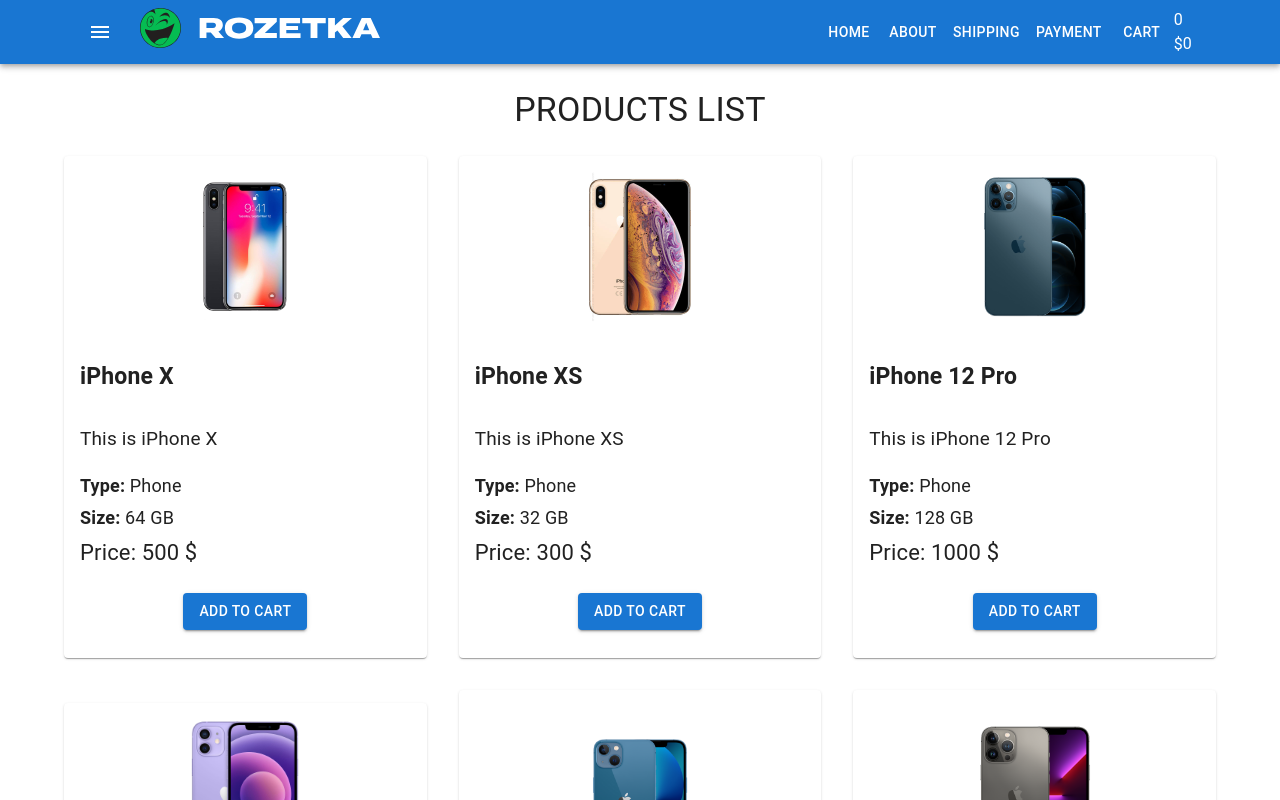
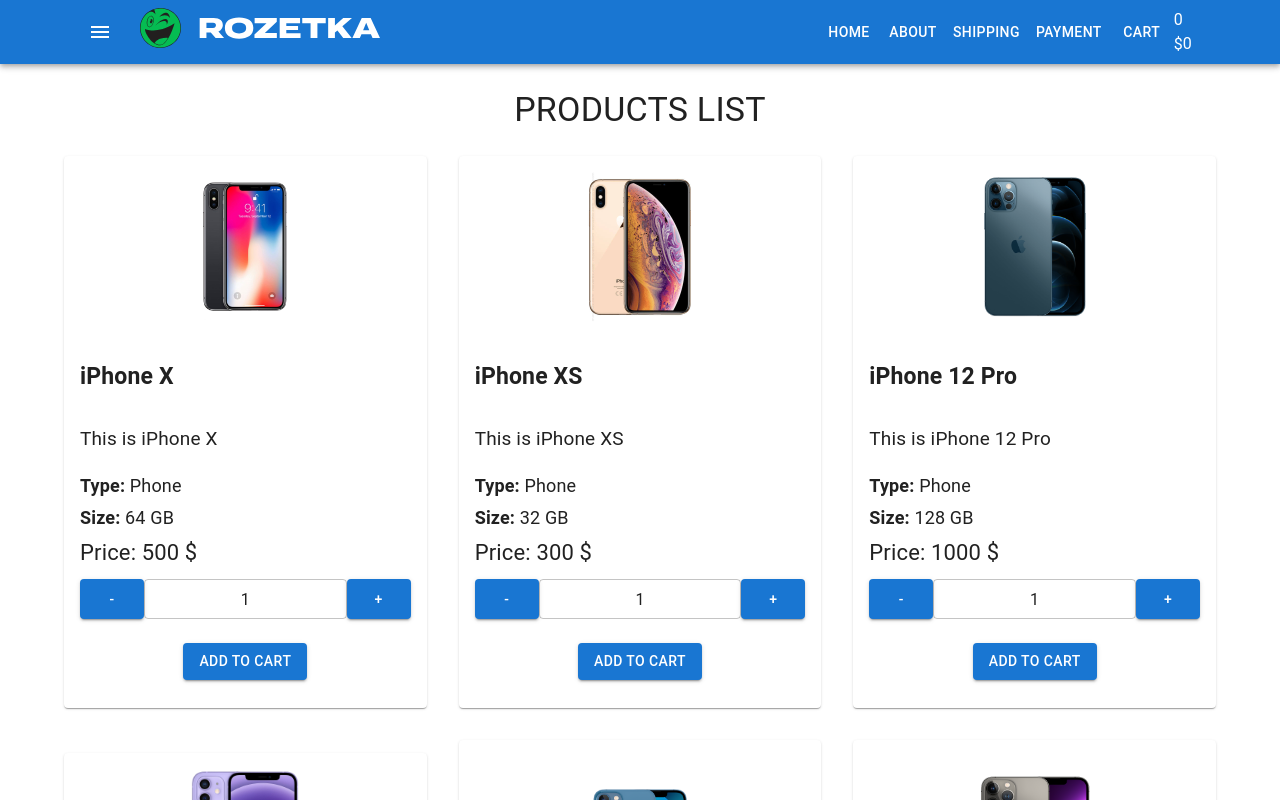
Before and after one commit to LevVaschenko/fake-shop, a React (Create React App) app: page / in a window 1280 px wide. Shown: the top 800 px of the page. Built offline with nearby package versions, Linux system fonts and the light colour scheme.

Commit message:
add product-quantity

```diff
--- a/src/components/Products/ProductListItem.scss
+++ b/src/components/Products/ProductListItem.scss
@@ -28,4 +28,12 @@
         }
         text-align: center;
     }
+    .product-quantity {
+        display: flex;
+        justify-content: center;
+        margin-top: 10px;
+        input {
+            text-align: center;
+        }
+    }
 }
--- a/src/components/Products/ProductListItem.tsx
+++ b/src/components/Products/ProductListItem.tsx
@@ -1,4 +1,10 @@
-import { Button, Card, CardActions, CardContent } from '@mui/material'
+import {
+    Button,
+    Card,
+    CardActions,
+    CardContent,
+    TextField,
+} from '@mui/material'
 import React from 'react'
 import './ProductListItem.scss'
 
@@ -22,7 +28,7 @@
     return (
         <Card className="product">
             <CardContent>
-                <div className='product-image'>
+                <div className="product-image">
                     <img src={image} alt="" />
                 </div>
                 <h4>{name}</h4>
@@ -36,6 +42,15 @@
                     {size} GB
                 </div>
                 <div className="product-price">Price: {price} $</div>
+                <div className="product-quantity">
+                    <Button variant="contained" size="medium">
+                        -
+                    </Button>
+                    <TextField size="small" value="1" />
+                    <Button variant="contained" size="medium">
+                        +
+                    </Button>
+                </div>
             </CardContent>
             <CardActions className="button-wrap">
                 <Button variant="contained">Add to cart</Button>
```
